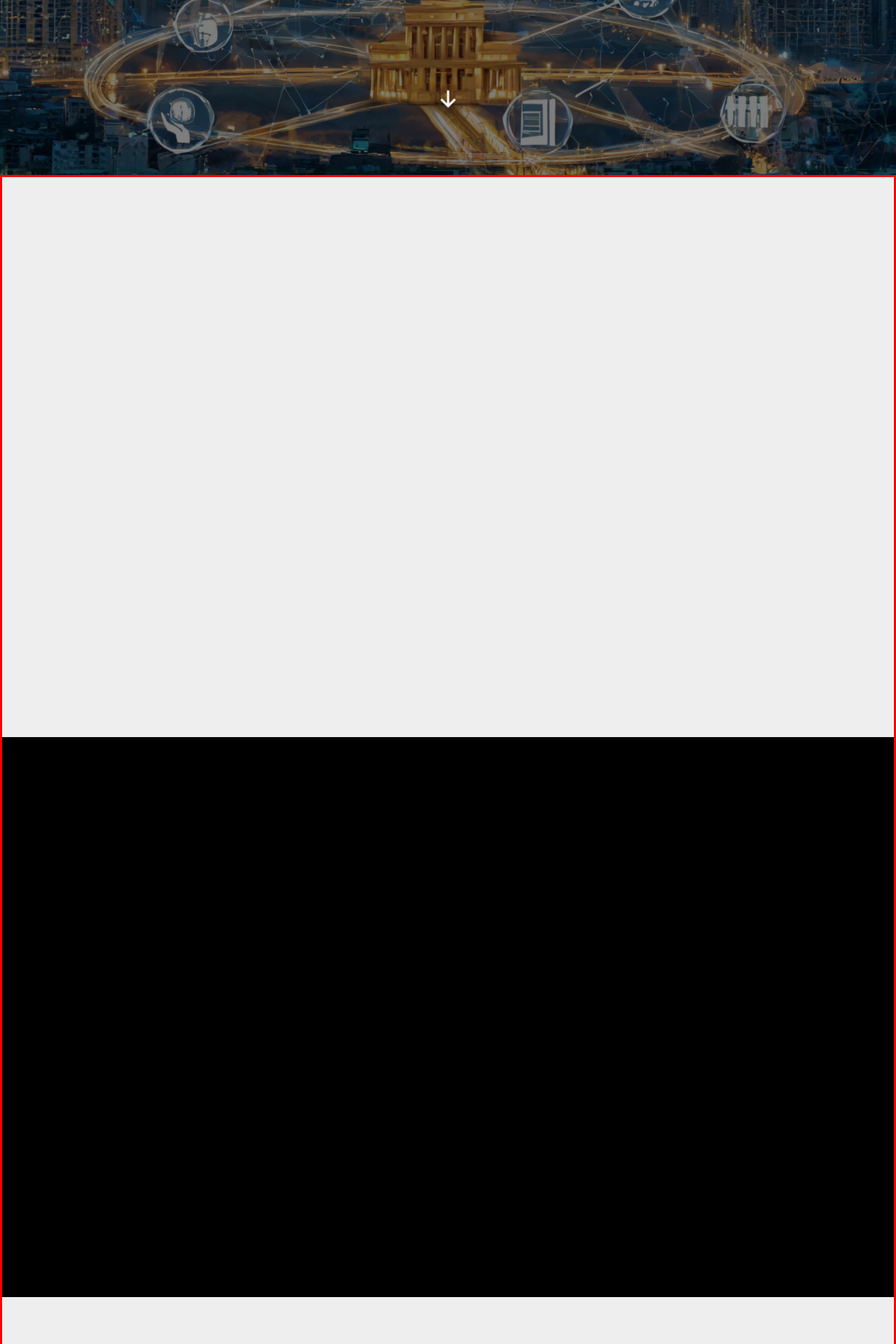
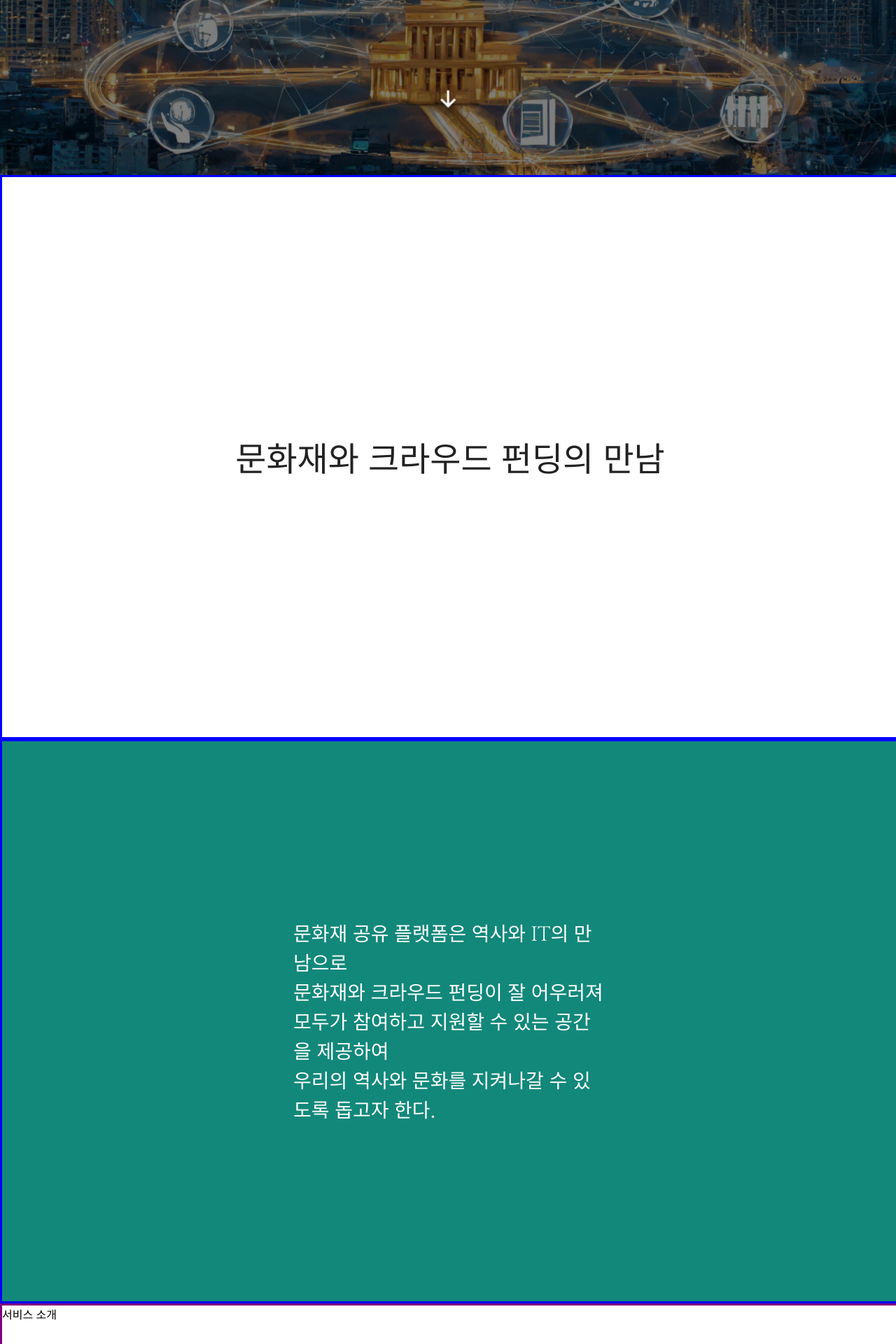
Before and after one commit to wlsn0105/Cultural-Heritage-Image-Classification, a Flask app: page / in a window 1280 px wide. Shown: the part 586-2506 px from the top of the page at 70% size. Run offline with Flask 3, Linux system fonts and the light colour scheme.

Commit message:
Feat: 스크롤 애니메이션
- Text opacity, scale 애니메이션 값 조정

```diff
--- a/static/css/main.css
+++ b/static/css/main.css
@@ -1,14 +1,27 @@
+.qqq {
+    width: 100%;
+    height: 800px;
+    border: solid 2px black;
+    box-sizing: border-box;
+}
+
 body,
 html,
 ul,
 li,
-h2 {
+h2,
+p {
     margin: 0;
     padding: 0;
     font-family: "Nanum Myeongjo", serif;
-    /* box-sizing: border-box; */
+    box-sizing: border-box;
     /* padding-top: 60px; */
 }
+
+body {
+    overflow-x: hidden;
+}
+
 a {
     text-decoration: none;
     color: #6a6a6a;
@@ -77,7 +90,7 @@ a:hover {
     height: 10px;
     position: sticky;
     top: 0;
-    /* z-index: 100; */
+    z-index: 100;
     transform-origin: left;
 }
 
@@ -148,15 +161,48 @@ a:hover {
 }
 
 .scroll-box {
-    border: solid 3px red;
+    /* border: solid 3px red; */
+    font-size: 48px;
+    /* margin: 0 auto; */
 }
 
-.white-box-scroll {
+.color-box {
+    margin: 0 auto;
     height: 100vh;
-    background-color: #eee;
+    width: 100%;
+    background-color: #fff;
+    border: solid 3px blue;
+    color: #222;
+    display: flex;
+    justify-content: center;
+    align-items: center;
 }
 
-.black-box-scroll {
+.color-box:nth-child(2) {
+    width: 100%;
     height: 100vh;
-    background-color: #000;
+    margin: 0 auto;
+    background-color: #12887a;
+    color: white;
+    display: flex;
+    justify-content: center;
+    align-items: center;
+    flex-direction: column;
 }
+
+.target-head {
+    /* margin-top: 120px; */
+}
+
+.target-text {
+    font-size: 28px;
+    width: 35%;
+    /* border: solid 1px red; */
+    text-align: left;
+}
+
+.service {
+    width: 100%;
+    height: 100vh;
+    border: solid 3px purple;
+}
--- a/static/js/main.js
+++ b/static/js/main.js
@@ -1,6 +1,7 @@
 import "./scroll-timeline.js";
 
 const progress = document.querySelector(".progress");
+const targetBoxes = document.querySelectorAll(".color-box");
 
 progress.animate([{ transform: "scaleX(0)" }, { transform: "scaleX(1)" }], {
     timeline: new ScrollTimeline({
@@ -11,3 +12,31 @@ progress.animate([{ transform: "scaleX(0)" }, { transform: "scaleX(1)" }], {
         ],
     }),
 });
+
+targetBoxes.forEach((box) => {
+    const boxTop = box.offsetTop;
+    const boxHeight = box.offsetHeight;
+    console.log(boxTop);
+    console.log(boxHeight);
+
+    const offset1 = boxTop + boxHeight - window.innerHeight;
+    const offset2 = boxTop;
+
+    // 내가 짠 이미지 등장하자마자 opacity 변경
+    const offset3 = boxTop - window.innerHeight + 600;
+    // 기준이 bottom
+    const offset4 = boxTop + boxHeight - window.innerHeight + 1040;
+
+    // 스크롤 시 이미지 opacity 변경
+    box.animate(
+        [
+            { opacity: 1, transform: "scale(1)" },
+            { opacity: 0, transform: "scale(2)" },
+        ],
+        {
+            timeline: new ScrollTimeline({
+                scrollOffsets: [new CSSUnitValue(offset3, "px"), new CSSUnitValue(offset4, "px")],
+            }),
+        }
+    );
+});
--- a/templates/main.html
+++ b/templates/main.html
@@ -1,19 +1,18 @@
 <!DOCTYPE html>
 <html lang="en">
     <head>
-    <meta charset="UTF-8">
-    <meta name="viewport" content="width=device-width, initial-scale=1.0">
+        <meta charset="UTF-8" />
+        <meta name="viewport" content="width=device-width, initial-scale=1.0" />
         <title>🇰🇷문화재 공유 플랫폼</title>
-    <link href="https://fonts.googleapis.com/css2?family=Nanum+Myeongjo&display=swap" rel="stylesheet">
-    <link rel="stylesheet" href="{{ url_for('static', filename='css/main.css') }}">
+        <link href="https://fonts.googleapis.com/css2?family=Nanum+Myeongjo&display=swap" rel="stylesheet" />
+        <link rel="stylesheet" href="{{ url_for('static', filename='css/main.css') }}" />
     </head>
     <body>
         <div class="wrap">
-
             <!-- header 헤더 영역-->
             <header class="header">
                 <div class="header-wrap">
-                <a href="/"><img class="logo" src="/static/images/logo.png" alt="logo"></a>
+                    <a href="/"><img class="logo" src="/static/images/logo.png" alt="logo" /></a>
                     <ul class="subpages-list">
                         <li class="subpage"><a href="/fund">펀딩</a></li>
                         <li class="subpage"><a href="/search">검색</a></li>
@@ -30,26 +29,48 @@
                 <div class="title">
                     <h2 class="title-header">우리 모두가</h2>
                     <h2 class="title-header">
-                    <div class="title-header-box">
-                        우리의 역사를 기억하는 공간
-                    </div>
+                        <div class="title-header-box">우리의 역사를 기억하는 공간</div>
                         <span class="title-header-outside">이 되도록</span>
                     </h2>
-                <div class="title-content">
-                    문화재 공유 플랫폼이 지켜내보겠습니다.
-                </div>
+                    <div class="title-content">문화재 공유 플랫폼이 지켜내보겠습니다.</div>
                 </div>
                 <div class="arrow">
-                <svg xmlns="http://www.w3.org/2000/svg" width="2.4em" height="2.4em" color="#ffffff" viewBox="0 0 24 24"><path fill="currentColor" d="M11 19.5V7.914l-4.5 4.5L5.086 11L12 4.086L18.914 11L17.5 12.414l-4.5-4.5V19.5z"/></svg>
+                    <svg
+                        xmlns="http://www.w3.org/2000/svg"
+                        width="2.4em"
+                        height="2.4em"
+                        color="#ffffff"
+                        viewBox="0 0 24 24"
+                    >
+                        <path
+                            fill="currentColor"
+                            d="M11 19.5V7.914l-4.5 4.5L5.086 11L12 4.086L18.914 11L17.5 12.414l-4.5-4.5V19.5z"
+                        />
+                    </svg>
                 </div>
             </section>
 
-        <!-- white-scroll-ani 흰 스크롤 애니메이션 영역 -->
+            <!-- scale-scroll-ani 크기 스크롤 애니메이션 영역 -->
             <section class="scroll-box">
-            <div class="white-box-scroll"></div>
-            <div class="black-box-scroll"></div>
-            <div class="white-box-scroll"></div>
+                <figure class="color-box">
+                    <p class="target-head">문화재와 크라우드 펀딩의 만남</p>
+                </figure>
+                <figure class="color-box">
+                    <p class="target-text">문화재 공유 플랫폼은 역사와 IT의 만남으로</p>
+                    <p class="target-text">문화재와 크라우드 펀딩이 잘 어우러져</p>
+                    <p class="target-text">모두가 참여하고 지원할 수 있는 공간을 제공하여</p>
+                    <p class="target-text">우리의 역사와 문화를 지켜나갈 수 있도록 돕고자 한다.</p>
+                </figure>
             </section>
+
+            <!-- explain 설명 영역 -->
+            <section class="service">
+                <!-- 가로 스크롤 영역 -->
+                <p>서비스 소개</p>
+            </section>
+
+            <!-- sample -->
+            <!-- <div class="qqq">qqq</div> -->
         </div>
 
         <script type="module" src="/static/js/main.js"></script>
```
Lines whose indentation alone changed are shown as unchanged.
